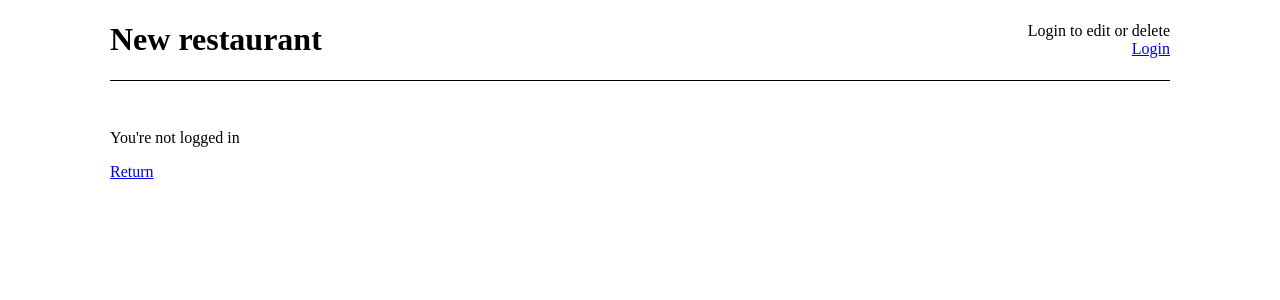
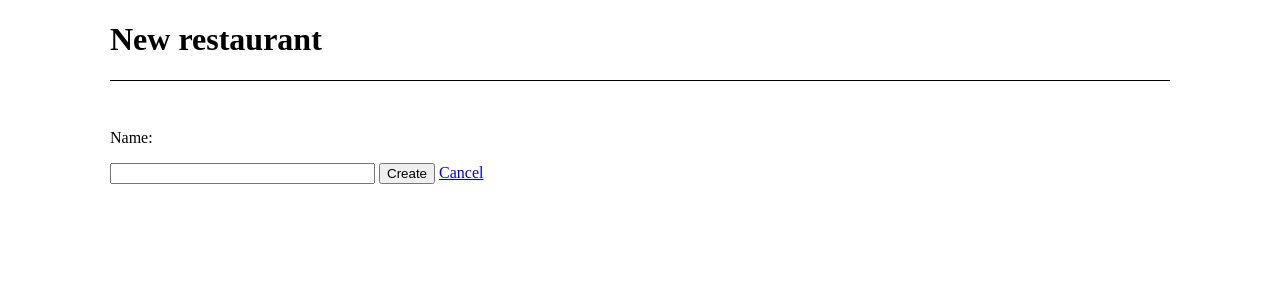
Before and after one commit to FelipeNas/catalog, a Flask app: page /restaurant/new in a window 1280 px wide. Shown: the top 300 px of the page. Run offline with Flask 2, Linux system fonts and the light colour scheme.

Commit message:
refactor: remove google+ oauth
google+ have been shut down, must replace ouath

```diff
--- a/application.py
+++ b/application.py
@@ -5,9 +5,7 @@ from flask import (
 from flask import session as login_session
 from sqlalchemy import create_engine
 from sqlalchemy.orm import sessionmaker
-from database_setup import Base, Restaurant, MenuItem, User
-from oauth2client.client import flow_from_clientsecrets
-from oauth2client.client import FlowExchangeError
+from database_setup import Base, Restaurant, MenuItem
 import httplib2
 import json
 import random
@@ -25,173 +23,6 @@ Base.metadata.bind = engine
 
 DBSession = sessionmaker(bind=engine)
 session = DBSession()
-
-CLIENT_ID = json.loads(
-    open("client_secrets.json", "r").read())["web"]["client_id"]
-
-
-def createUser(login_session):
-    newUser = User(
-        name=login_session["username"],
-        email=login_session["email"],
-        picture=login_session["picture"])
-    session.add(newUser)
-    session.commit()
-    user = session.query(User).filter_by(email=login_session["email"]).one()
-    return user.id
-
-
-def getUserInfo(user_id):
-    user = session.query(User).filter_by(id=user_id).one()
-    return user
-
-
-def getUserID(email):
-    try:
-        user = session.query(User).filter_by(email=email).one()
-        return user.id
-    except:
-        return None
-
-
-@app.route("/login")
-def showLogin():
-    # Login page with token
-    state = "".join(
-        random.choice(string.ascii_uppercase + string.digits)
-        for x in xrange(32))
-    login_session["state"] = state
-    return render_template("login.html", STATE=state)
-
-
-@app.route("/gconnect", methods=["POST"])
-@app.route('/gconnect', methods=['POST'])
-def gconnect():
-    # Validate state token
-    if request.args.get('state') != login_session['state']:
-        response = make_response(json.dumps('Invalid state parameter.'), 401)
-        response.headers['Content-Type'] = 'application/json'
-        return response
-    # Obtain authorization code
-    code = request.data
-
-    try:
-        # Upgrade the authorization code into a credentials object
-        oauth_flow = flow_from_clientsecrets('client_secrets.json', scope='')
-        oauth_flow.redirect_uri = 'postmessage'
-        credentials = oauth_flow.step2_exchange(code)
-    except FlowExchangeError:
-        response = make_response(
-            json.dumps('Failed to upgrade the authorization code.'), 401)
-        response.headers['Content-Type'] = 'application/json'
-        return response
-
-    # Check that the access token is valid.
-    access_token = credentials.access_token
-    url = ('https://www.googleapis.com/oauth2/v1/tokeninfo?access_token=%s'
-           % access_token)
-    h = httplib2.Http()
-    result = json.loads(h.request(url, 'GET')[1])
-    # If there was an error in the access token info, abort.
-    if result.get('error') is not None:
-        response = make_response(json.dumps(result.get('error')), 500)
-        response.headers['Content-Type'] = 'application/json'
-        return response
-
-    # Verify that the access token is used for the intended user.
-    gplus_id = credentials.id_token['sub']
-    if result['user_id'] != gplus_id:
-        response = make_response(
-            json.dumps("Token's user ID doesn't match given user ID."), 401)
-        response.headers['Content-Type'] = 'application/json'
-        return response
-
-    # Verify that the access token is valid for this app.
-    if result['issued_to'] != CLIENT_ID:
-        response = make_response(
-            json.dumps("Token's client ID does not match app's."), 401)
-        print "Token's client ID does not match app's."
-        response.headers['Content-Type'] = 'application/json'
-        return response
-
-    stored_access_token = login_session.get('access_token')
-    stored_gplus_id = login_session.get('gplus_id')
-    if stored_access_token is not None and gplus_id == stored_gplus_id:
-        response = make_response(
-            json.dumps('Current user is already connected.'), 200
-        )
-        response.headers['Content-Type'] = 'application/json'
-        return response
-
-    # Store the access token in the session for later use.
-    login_session['access_token'] = credentials.access_token
-    login_session['gplus_id'] = gplus_id
-
-    # Get user info
-    userinfo_url = "https://www.googleapis.com/oauth2/v1/userinfo"
-    params = {'access_token': credentials.access_token, 'alt': 'json'}
-    answer = requests.get(userinfo_url, params=params)
-
-    data = answer.json()
-
-    login_session['username'] = data['name']
-    login_session['picture'] = data['picture']
-    login_session['email'] = data['email']
-
-    user_id = getUserID(data["email"])
-    if not user_id:
-        user_id = createUser(login_session)
-    login_session['user_id'] = user_id
-
-    output = ''
-    output += '<h1>Welcome, '
-    output += login_session['username']
-    output += '!</h1>'
-    output += '<img src="'
-    output += login_session['picture']
-    output += '"style = "width: 300px; height: 300px; border-radius: 150px;' \
-        '-webkit-border-radius: 150px; -moz-border-radius: 150px;">'
-    flash("you are now logged in as %s" % login_session['username'])
-    print "done!"
-    return output
-
-
-@app.route('/gdisconnect')
-def gdisconnect():
-    # Disconnecting from Google Auth
-    print login_session
-    access_token = login_session.get('access_token')
-    if access_token is None:
-        print 'Access Token is None'
-        response = make_response(
-            json.dumps('Current user not connected.'), 401)
-        response.headers['Content-Type'] = 'application/json'
-        return response
-    print 'In gdisconnect access token is %s', access_token
-    print 'User name is: '
-    print login_session['username']
-    url = 'https://accounts.google.com/o/oauth2/revoke?token=%s' % \
-        login_session['access_token']
-    h = httplib2.Http()
-    result = h.request(url, 'GET')[0]
-    print 'result is '
-    print result
-    if access_token is not None:
-        del login_session['access_token']
-        del login_session['gplus_id']
-        del login_session['username']
-        del login_session['email']
-        del login_session['picture']
-        response = make_response(
-            json.dumps('Successfully disconnected.'), 200)
-        response.headers['Content-Type'] = 'application/json'
-        return redirect(url_for("showRestaurants"))
-    else:
-        response = make_response(
-            json.dumps('Failed to revoke token for given user.', 400))
-        response.headers['Content-Type'] = 'application/json'
-        return response
-
 
 @app.route("/restaurants/JSON")
 def restaurantsJSON():
@@ -229,18 +60,15 @@ def OneItemMenuJSON(restaurant_id, menu_id):
 def showRestaurants():
     # This page will show all restaurants
     restaurants = session.query(Restaurant).all()
-    users = session.query(User).all()
     return render_template(
-        "restaurants.html", restaurants=restaurants, users=users)
+        "restaurants.html", restaurants=restaurants)
 
 
 @app.route("/restaurant/new", methods=["GET", "POST"])
 def newRestaurant():
     # This page will be for making a new restaurant
     if request.method == 'POST':
-        newRestaurant = Restaurant(
-            name=request.form["name"],
-            user_id=login_session['user_id'])
+        newRestaurant = Restaurant(name=request.form["name"])
         session.add(newRestaurant)
         session.commit()
         flash("New restaurant created")
@@ -254,20 +82,16 @@ def editRestaurant(restaurant_id):
     # This page will be for editing restaurant
     editedRestaurant = session.query(
         Restaurant).filter_by(id=restaurant_id).one()
-    if login_session['user_id'] == editedRestaurant.user_id:
-        if request.method == "POST":
-            if request.form["name"]:
-                editedRestaurant.name = request.form["name"]
-                session.add(editedRestaurant)
-                session.commit()
-                flash("Restaurant successfully edited")
-                return redirect(url_for("showRestaurants"))
-        else:
-            return render_template(
-                "editRestaurant.html", restaurant=editedRestaurant)
+    if request.method == "POST":
+        if request.form["name"]:
+            editedRestaurant.name = request.form["name"]
+            session.add(editedRestaurant)
+            session.commit()
+            flash("Restaurant successfully edited")
+            return redirect(url_for("showRestaurants"))
     else:
-        flash("You're not the owner of the restaurant")
-        return redirect(url_for("showRestaurants"))
+        return render_template(
+            "editRestaurant.html", restaurant=editedRestaurant)
 
 
 @app.route("/restaurant/<int:restaurant_id>/delete", methods=["GET", "POST"])
@@ -275,19 +99,14 @@ def deleteRestaurant(restaurant_id):
     # This page will be for deleting restaurant
     deletingRestaurant = session.query(
         Restaurant).filter_by(id=restaurant_id).one()
-    if login_session['user_id'] == deletingRestaurant.user_id:
-        if request.method == "POST":
-            session.delete(deletingRestaurant)
-            session.commit()
-            flash("Restaurant successfully deleted")
-            return redirect(url_for("showRestaurants"))
-        else:
-            return render_template(
-                "deleteRestaurant.html", restaurant=deletingRestaurant)
+    if request.method == "POST":
+        session.delete(deletingRestaurant)
+        session.commit()
+        flash("Restaurant successfully deleted")
+        return redirect(url_for("showRestaurants"))
     else:
-        flash("You're not the owner of the restaurant")
-        return redirect(url_for("showRestaurants"))
-
+        return render_template(
+            "deleteRestaurant.html", restaurant=deletingRestaurant)
 
 @app.route("/restaurant/<int:restaurant_id>/")
 @app.route("/restaurant/<int:restaurant_id>/menu")
@@ -295,37 +114,32 @@ def showMenu(restaurant_id):
     # This page is the menu for restaurant
     restaurant = session.query(Restaurant).filter_by(id=restaurant_id).one()
     items = session.query(MenuItem).filter_by(restaurant_id=restaurant.id)
-    creator = getUserInfo(restaurant.user_id)
     return render_template(
-        "menu.html", restaurant=restaurant, items=items, creator=creator)
+        "menu.html", restaurant=restaurant, items=items)
 
 
 @app.route("/restaurant/<int:restaurant_id>/menu/new", methods=["GET", "POST"])
 def newMenuItem(restaurant_id):
     # This page is for making a new menu item for restaurant
     restaurant = session.query(Restaurant).filter_by(id=restaurant_id).one()
-    if login_session['user_id'] == restaurant.user_id:
-        if request.method == "POST":
-            if request.form["name"]:
-                newItem = MenuItem(
-                    name=request.form["name"],
-                    description=request.form["description"],
-                    price=request.form["price"],
-                    course=request.form["course"],
-                    restaurant_id=restaurant_id)
-                session.add(newItem)
-                session.commit()
-                flash("New menu item created")
-                return redirect(
-                    url_for("showMenu", restaurant_id=restaurant_id))
-            else:
-                return redirect(
-                    url_for("showMenu", restaurant_id=restaurant_id))
+    if request.method == "POST":
+        if request.form["name"]:
+            newItem = MenuItem(
+                name=request.form["name"],
+                description=request.form["description"],
+                price=request.form["price"],
+                course=request.form["course"],
+                restaurant_id=restaurant_id)
+            session.add(newItem)
+            session.commit()
+            flash("New menu item created")
+            return redirect(
+                url_for("showMenu", restaurant_id=restaurant_id))
         else:
-            return render_template("newMenuItem.html", restaurant=restaurant)
+            return redirect(
+                url_for("showMenu", restaurant_id=restaurant_id))
     else:
-        flash("You're not the owner of the restaurant")
-        return redirect(url_for("showMenu", restaurant_id=restaurant_id))
+        return render_template("newMenuItem.html", restaurant=restaurant)
 
 
 @app.route(
@@ -335,36 +149,32 @@ def editMenuItem(restaurant_id, menu_id):
     # This page is for editing menu item
     restaurant = session.query(Restaurant).filter_by(id=restaurant_id).one()
     editedItem = session.query(MenuItem).filter_by(id=menu_id).one()
-    if login_session['user_id'] == restaurant.user_id:
-        if request.method == "POST":
-            if request.form["name"]:
-                editedItem.name = request.form["name"]
-                session.add(editedItem)
-                session.commit()
-            if request.form["description"]:
-                editedItem.description = request.form["description"]
-                session.add(editedItem)
-                session.commit()
-            if request.form["price"]:
-                editedItem.price = request.form["price"]
-                session.add(editedItem)
-                session.commit()
-            if request.form["course"]:
-                editedItem.course = request.form["course"]
-                session.add(editedItem)
-                session.commit()
-                flash("Menu item successfully edited")
-                return redirect(
-                    url_for("showMenu", restaurant_id=restaurant_id))
-        else:
-            return render_template(
-                "editMenuItem.html",
-                restaurant=restaurant,
-                item=editedItem
-            )
+    if request.method == "POST":
+        if request.form["name"]:
+            editedItem.name = request.form["name"]
+            session.add(editedItem)
+            session.commit()
+        if request.form["description"]:
+            editedItem.description = request.form["description"]
+            session.add(editedItem)
+            session.commit()
+        if request.form["price"]:
+            editedItem.price = request.form["price"]
+            session.add(editedItem)
+            session.commit()
+        if request.form["course"]:
+            editedItem.course = request.form["course"]
+            session.add(editedItem)
+            session.commit()
+            flash("Menu item successfully edited")
+            return redirect(
+                url_for("showMenu", restaurant_id=restaurant_id))
     else:
-        flash("You're not the owner of the restaurant")
-        return redirect(url_for("showMenu", restaurant_id=restaurant_id))
+        return render_template(
+            "editMenuItem.html",
+            restaurant=restaurant,
+            item=editedItem
+        )
 
 
 @app.route(
@@ -374,17 +184,13 @@ def deleteMenuItem(restaurant_id, menu_id):
     # This page is for deleting menu item
     restaurant = session.query(Restaurant).filter_by(id=restaurant_id).one()
     itemToDelete = session.query(MenuItem).filter_by(id=menu_id).one()
-    if login_session['user_id'] == restaurant.user_id:
-        if request.method == "POST":
-            session.delete(itemToDelete)
-            session.commit()
-            flash("Menu item successfully deleted")
-            return redirect(url_for("showMenu", restaurant_id=restaurant_id))
-        else:
-            return render_template("deleteMenuItem.html", item=itemToDelete)
+    if request.method == "POST":
+        session.delete(itemToDelete)
+        session.commit()
+        flash("Menu item successfully deleted")
+        return redirect(url_for("showMenu", restaurant_id=restaurant_id))
     else:
-        flash("You're not the owner of the restaurant")
-        return redirect(url_for("showMenu", restaurant_id=restaurant_id))
+        return render_template("deleteMenuItem.html", item=itemToDelete)
 
 if __name__ == "__main__":
     app.secret_key = 'super_secret_key'
--- a/client_secrets.json
+++ /dev/null
@@ -1 +0,0 @@
-{"web":{"client_id":"804120522192-ven43hivb83nujm3sb1s21o4vnlc6o0g.apps.googleusercontent.com","project_id":"restaurant-menu-229621","auth_uri":"https://accounts.google.com/o/oauth2/auth","token_uri":"https://oauth2.googleapis.com/token","auth_provider_x509_cert_url":"https://www.googleapis.com/oauth2/v1/certs","client_secret":"PlRZ0GZYTuS6H7YXkyHBRT7S","redirect_uris":["http://localhost:8000/login","http://localhost:8000/gconnect"],"javascript_origins":["http://localhost:8000"]}}
--- a/templates/newRestaurant.html
+++ b/templates/newRestaurant.html
@@ -12,32 +12,15 @@
 
 <header class="content">
   <h1 id="header-title">New restaurant</h1>
-
-  {% if "username" in session %}
-  <ul class="log">
-    <li><span>You're logged as {{ session["username"] }}</span></li>
-    <li><a href="{{ url_for('gdisconnect') }}">Logout</a></li>
-  </ul>
-  {% else %}
-  <ul class="log">
-    <li><span>Login to edit or delete</span></li>
-    <li><a href="{{ url_for('showLogin') }}" class="login">Login</a></li>
-  </ul>
-  {% endif %}
 </header>
 
 <main class="content">
-  {% if "username" in session %}
   <form action="{{ url_for('newRestaurant') }}" method = 'POST'>
     <p>Name:</p>
     <input type="text" size="30" name="name" required>
     <input type="submit" value="Create">
     <a href="{{ url_for('showRestaurants') }}">Cancel</a>
   </form>
-  {% else %}
-  <p>You're not logged in</p>
-  <a href="javascript:history.back()">Return</a>
-  {% endif %}
 </main>
 
 </body>
```
Also changed, not shown: database_setup.py (+0 -15 lines), templates/deleteMenuItem.html (+0 -16 lines), templates/deleteRestaurant.html (+0 -16 lines), templates/editMenuItem.html (+0 -16 lines), templates/editRestaurant.html (+0 -16 lines), templates/login.html (deleted, +0 -66 lines), templates/menu.html (+0 -22 lines), templates/newMenuItem.html (+0 -17 lines), templates/restaurants.html (+0 -21 lines).
